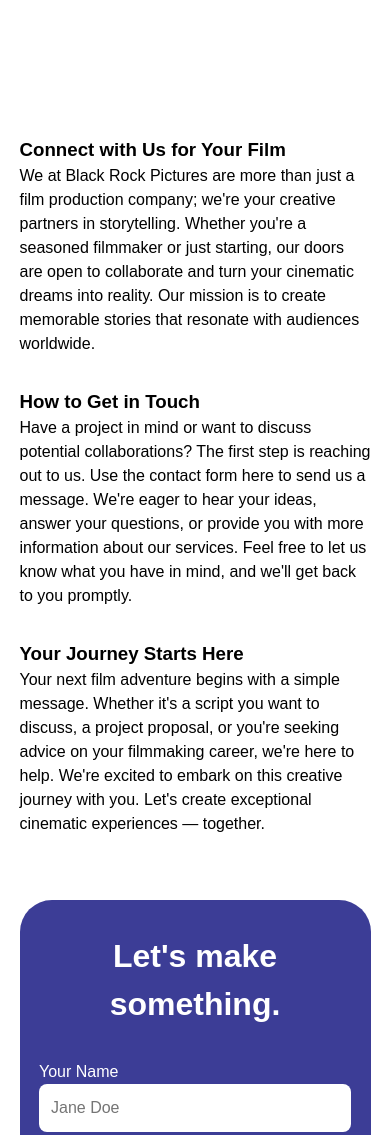
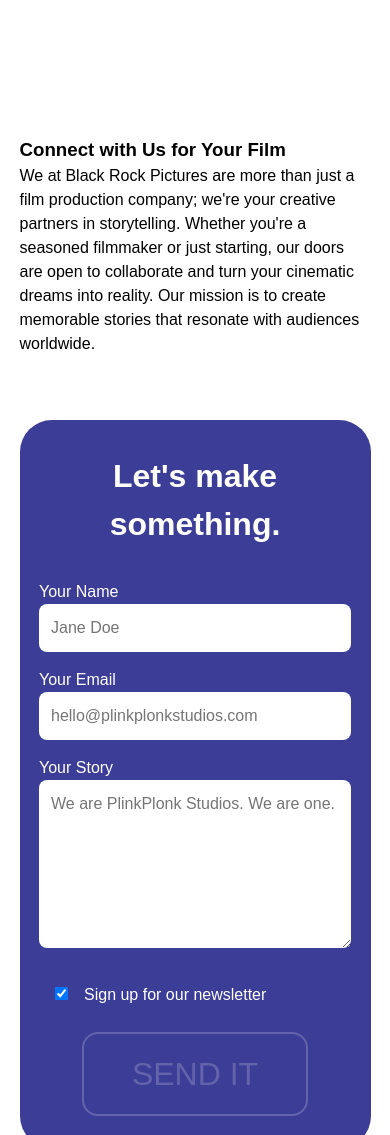
Before and after one commit to PlinkPlonkStudios/blackrock.pictures, a Gatsby site: page / in a window 390 px wide. Shown: the part 2340-3475 px from the top of the page. Built offline with nearby package versions, Linux system fonts and the light colour scheme; Gatsby itself is replaced by a stand-in of ours.

Commit message:
refactor(contact form): on mobile, link shows less text before form

```diff
--- a/src/components/ContactForm.tsx
+++ b/src/components/ContactForm.tsx
@@ -1,6 +1,7 @@
 import React, { useMemo, useState } from "react";
 import styled from "styled-components";
 
+// TODO make this a full-screen-width element for small screens
 const PurpleCard = styled.article`
   --form-gap: 2em;
 
@@ -163,7 +164,7 @@
   return emailRegex.test(email);
 };
 
-export const ContactForm = () => {
+export const ContactForm = ({ className }: { className?: string }) => {
   const [name, setName] = useState("");
   const [email, setEmail] = useState("");
   const [body, setBody] = useState("");
@@ -175,7 +176,7 @@
   );
 
   return (
-    <PurpleCard>
+    <PurpleCard className={className}>
       <h2>Let's make something.</h2>
 
       <form action="https://api.web3forms.com/submit" method="POST">
--- a/src/pages/index.tsx
+++ b/src/pages/index.tsx
@@ -96,13 +96,33 @@
   display: grid;
   justify-items: center;
   align-items: center;
-  gap: 2em;
+  gap: 4em;
 
   margin-block: 24em;
   padding-block: 6em;
 
+  & > .contact-form {
+    grid-area: cf;
+  }
+
+  & > .p1 {
+    grid-area: p1;
+  }
+
+  & > .p2 {
+    grid-area: p2;
+  }
+
+  & > .p3 {
+    grid-area: p3;
+  }
+
+  grid-template-areas: "p1" "cf" "p2" "p3";
+
   @media screen and (min-width: 60rem) {
     grid-template-columns: 1fr 2fr;
+
+    grid-template-areas: "p1 cf" "p2 cf" "p3 cf";
   }
 `;
 
@@ -149,11 +169,7 @@
   }
 `;
 
-const ContactCopy = styled.aside`
-  & > p {
-    margin-block-end: 2em;
-  }
-`;
+const ContactCopy = styled.div``;
 
 const DownArrow = styled.button`
   position: absolute;
@@ -219,7 +235,7 @@
         <TrustedBrandsSection />
 
         <ContactSection id="contact">
-          <ContactCopy>
+          <ContactCopy className="p1">
             <h3>Connect with Us for Your Film</h3>
             <p>
               We at Black Rock Pictures are more than just a film production
@@ -229,7 +245,9 @@
               mission is to create memorable stories that resonate with
               audiences worldwide.
             </p>
+          </ContactCopy>
 
+          <ContactCopy className="p2">
             <h3>How to Get in Touch</h3>
             <p>
               Have a project in mind or want to discuss potential
@@ -239,7 +257,9 @@
               about our services. Feel free to let us know what you have in
               mind, and we'll get back to you promptly.
             </p>
+          </ContactCopy>
 
+          <ContactCopy className="p3">
             <h3>Your Journey Starts Here</h3>
             <p>
               Your next film adventure begins with a simple message. Whether
@@ -250,7 +270,7 @@
             </p>
           </ContactCopy>
 
-          <ContactForm />
+          <ContactForm className="contact-form" />
         </ContactSection>
       </MainContent>
     </PageTemplate>
--- a/src/pages/our-work.tsx
+++ b/src/pages/our-work.tsx
@@ -116,7 +116,7 @@
     <PageTemplate>
       <HeadingWithPadding>Our Work</HeadingWithPadding>
 
-      <Button onClick={() => console.log("jai")}>jai</Button>
+      {/* <Button onClick={() => console.log("jai")}>jai</Button> */}
 
       <WorkCategory
         title="Independent Creative Work"
```
